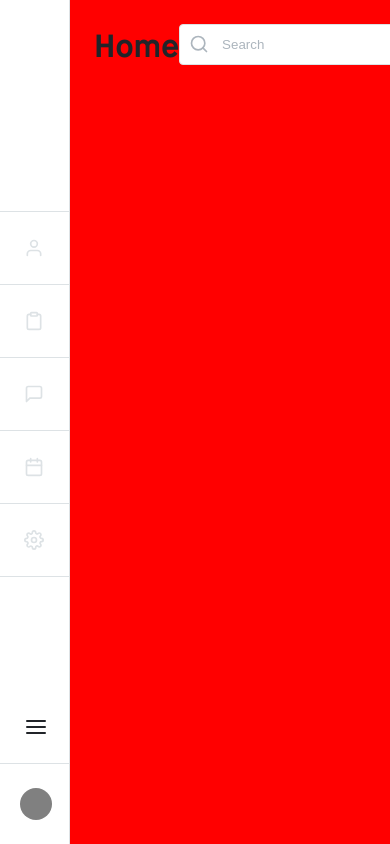
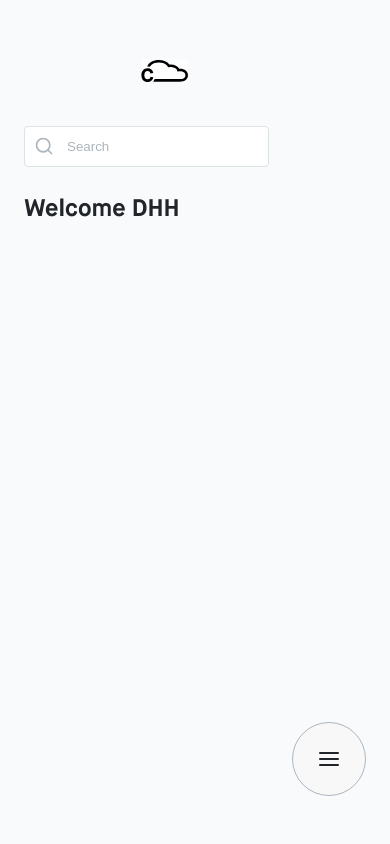
Before and after one commit to dukenguyenxyz/CloudClinic, a React (Create React App) app in the folder frontend/: page / in a window 390 px wide. Built offline with nearby package versions, Linux system fonts and the light colour scheme; what react-big-scheduler would draw is missing.

Commit message:
added responsive breakpoints and mobile nav

```diff
--- a/frontend/src/App.scss
+++ b/frontend/src/App.scss
@@ -52,9 +52,3 @@
     background-color: var(--light-blue);
   }
 }
-
-@include media('<=tablet') {
-  body {
-    background: red;
-  }
-}
--- a/frontend/src/components/Button/Button.scss
+++ b/frontend/src/components/Button/Button.scss
@@ -9,6 +9,7 @@
     display: flex;
     justify-content: center;
     align-items: center;
+    white-space: nowrap;
 
     svg {
       margin-right: 8px;
--- a/frontend/src/components/Header/Header.js
+++ b/frontend/src/components/Header/Header.js
@@ -1,10 +1,13 @@
-import React, { useContext } from 'react';
+import React, { useContext, useState, useEffect } from 'react';
 import Search from '../Search/Search';
 import './Header.scss';
-import { AuthContext } from '../../globalState/index';
+import { AuthContext, NavbarContext } from '../../globalState/index';
+import Logo from '../Navbar/Logo/Logo';
 
 const Header = ({ location }) => {
   const { user } = useContext(AuthContext);
+  const { isOpen, setIsOpen } = useContext(NavbarContext);
+  const [isMobile, setIsMobile] = useState(false);
 
   function getPathName() {
     if (location.pathname === '/' && user) {
@@ -21,7 +24,36 @@
     }
   }
 
-  return (
+  useEffect(() => {
+    window.addEventListener('resize', handleResize);
+  });
+
+  useEffect(() => {
+    const width = window.innerWidth;
+    if (width <= 425) {
+      setIsMobile(true);
+    }
+  }, []);
+
+  const handleResize = () => {
+    const width = window.innerWidth;
+    //remove toolbar and show mobile menu
+    if (width <= 425) {
+      setIsMobile(true);
+    } else {
+      setIsMobile(false);
+    }
+  };
+
+  return isMobile ? (
+    <header className="header-wrapper">
+      <div className="mobile-header">
+        <Logo isOpen={isOpen} />
+        <Search />
+      </div>
+      <h1>{getPathName()}</h1>
+    </header>
+  ) : (
     <header className="header-wrapper">
       <h1>{getPathName()}</h1>
       <Search />
--- a/frontend/src/components/Header/Header.scss
+++ b/frontend/src/components/Header/Header.scss
@@ -3,6 +3,38 @@
   justify-content: space-between;
   width: 100%;
   padding: 24px;
+  flex-wrap: wrap;
+
+  @media all and (max-width: 573px) {
+    flex-direction: column;
+    padding: 24px 24px 0;
+    h1 {
+      font-size: 1.5rem;
+      margin-bottom: 24px;
+    }
+
+    .search-wrapper {
+      margin-bottom: 24px;
+    }
+  }
+
+  .mobile-header {
+    .logo-wrapper {
+      padding: 36px 8px;
+
+      svg {
+        width: 156px;
+      }
+    }
+
+    input {
+      width: 100%;
+    }
+  }
+
+  h1 {
+    padding-right: 24px;
+  }
 }
 
 .headroom {
--- a/frontend/src/components/Main/Profile/UserProfile/UserProfile.js
+++ b/frontend/src/components/Main/Profile/UserProfile/UserProfile.js
@@ -142,7 +142,7 @@
                   <span className="tag">fatigue</span>
                 </div>
               </div>
-              <div className="visit-panel">
+              <div className="visit-notes">
                 <p>
                   Lorem ipsum, dolor sit amet consectetur adipisicing elit.
                   Corrupti, sequi necessitatibus! Qui deserunt, neque est porro
--- a/frontend/src/components/Main/Profile/UserProfile/UserProfile.scss
+++ b/frontend/src/components/Main/Profile/UserProfile/UserProfile.scss
@@ -59,6 +59,7 @@
         gap: 24px;
         border-top: 1px solid var(--light-grey);
         padding: 24px 0;
+        grid-auto-flow: dense;
 
         .visit-details {
           display: grid;
@@ -66,6 +67,10 @@
           span:nth-child(1),
           span:nth-child(2) {
             color: var(--mid-grey);
+          }
+
+          @media all and (max-width: 1024px) {
+            grid-template-columns: 1fr;
           }
         }
 
@@ -82,11 +87,10 @@
           margin-bottom: 8px;
           white-space: nowrap;
           line-height: 1;
+          width: fit-content;
         }
 
         $colors: #f683ac, #9ac2d8, #3e5b7f;
-
-        // $colors: blue, red, green;
 
         @for $i from 1 through length($colors) {
           .tag:nth-child(#{length($colors)}n + #{$i}) {
@@ -99,15 +103,29 @@
         .tags-wrapper {
           align-self: start;
           display: grid;
-          grid-template-columns: 1fr 1fr;
+          grid-template-columns: repeat(auto-fill, minmax(100px, 1fr));
+          justify-items: center;
+
           gap: 8px;
-          width: 50%;
+          @media all and (max-width: 1024px) {
+            width: 100%;
+            margin-top: 24px;
+          }
         }
 
         .visit-panel {
           display: grid;
           gap: 24px 0px;
           grid-template-rows: 24px auto;
+        }
+
+        @media all and (max-width: 1024px) {
+          grid-template-columns: 1fr;
+          grid-template-rows: 1fr auto;
+
+          .visit-notes {
+            grid-row: 1;
+          }
         }
       }
     }
@@ -123,4 +141,8 @@
     font-weight: 600;
     font-size: 2rem;
   }
+
+  @media all and (max-width: 768px) {
+    grid-template-columns: 1fr;
+  }
 }
--- a/frontend/src/components/Navbar/Navbar.js
+++ b/frontend/src/components/Navbar/Navbar.js
@@ -1,4 +1,4 @@
-import React, { useContext, useEffect } from 'react';
+import React, { useContext, useEffect, useState } from 'react';
 import { NavbarContext, AuthContext } from '../../globalState/index';
 import { motion, useCycle } from 'framer-motion';
 import './Navbar.scss';
@@ -8,6 +8,7 @@
 import Hamburger from './Hamburger/Hamburger';
 
 const Navbar = ({ location }) => {
+  const [isMobile, setIsMobile] = useState(false);
   const { isOpen, setIsOpen } = useContext(NavbarContext);
   const { user } = useContext(AuthContext);
   const [animateMenu, cycleMenu] = useCycle(
@@ -21,7 +22,28 @@
     };
   }, [isOpen]);
 
-  return (
+  useEffect(() => {
+    window.addEventListener('resize', handleResize);
+  });
+
+  useEffect(() => {
+    const width = window.innerWidth;
+    if (width <= 425) {
+      setIsMobile(true);
+    }
+  }, []);
+
+  const handleResize = () => {
+    const width = window.innerWidth;
+    //remove toolbar and show mobile menu
+    if (width <= 425) {
+      setIsMobile(true);
+    } else {
+      setIsMobile(false);
+    }
+  };
+
+  return !isMobile ? (
     <motion.header
       className="navbar-wrapper"
       animate={animateMenu}
@@ -38,6 +60,12 @@
         </nav>
       </div>
     </motion.header>
+  ) : (
+    <div className="mobile-menu-wrapper">
+      <div className="mobile-menu-container">
+        <Hamburger setIsOpen={setIsOpen} isOpen={isOpen} />
+      </div>
+    </div>
   );
 };
 
--- a/frontend/src/components/Navbar/Navbar.scss
+++ b/frontend/src/components/Navbar/Navbar.scss
@@ -2,7 +2,6 @@
   background-color: var(--white);
   border-right: 1px solid var(--light-grey);
   height: 100vh;
-  // position: fixed;
   width: 72px;
   overflow: hidden;
 
@@ -22,4 +21,25 @@
     position: absolute;
     overflow: hidden;
   }
+
+  @media all and (max-width: 425px) {
+    display: none;
+  }
 }
+
+.mobile-menu-wrapper {
+  position: fixed;
+  z-index: 99;
+  bottom: 0;
+  right: 0;
+  padding: 48px 24px;
+  .mobile-menu-container {
+    background-color: var(--white);
+    display: flex;
+    align-items: center;
+    justify-content: center;
+    border: 1px solid var(--mid-grey);
+    background-color: var(--selected-color);
+    border-radius: 50%;
+  }
+}
--- a/frontend/src/components/ViewNavigation/ViewNavigation.scss
+++ b/frontend/src/components/ViewNavigation/ViewNavigation.scss
@@ -2,4 +2,8 @@
   display: flex;
   justify-content: space-between;
   padding: 12px 24px;
+
+  @media all and (max-width: 573px) {
+    padding: 0 24px;
+  }
 }
--- a/frontend/src/globalState/context/authContext.js
+++ b/frontend/src/globalState/context/authContext.js
@@ -4,10 +4,10 @@
 export const AuthContextProvider = ({ children }) => {
   // const [JWT, setJWT] = useState('');
   // const [isDoctor, setIsDoctor] = useState(false);
-  // const [user, setUser] = useState({
-  //   firstName: 'DHH',
-  // });
-  const [user, setUser] = useState(null);
+  const [user, setUser] = useState({
+    firstName: 'DHH',
+  });
+  // const [user, setUser] = useState(null);
 
   const authState = {
     // JWT,
```
